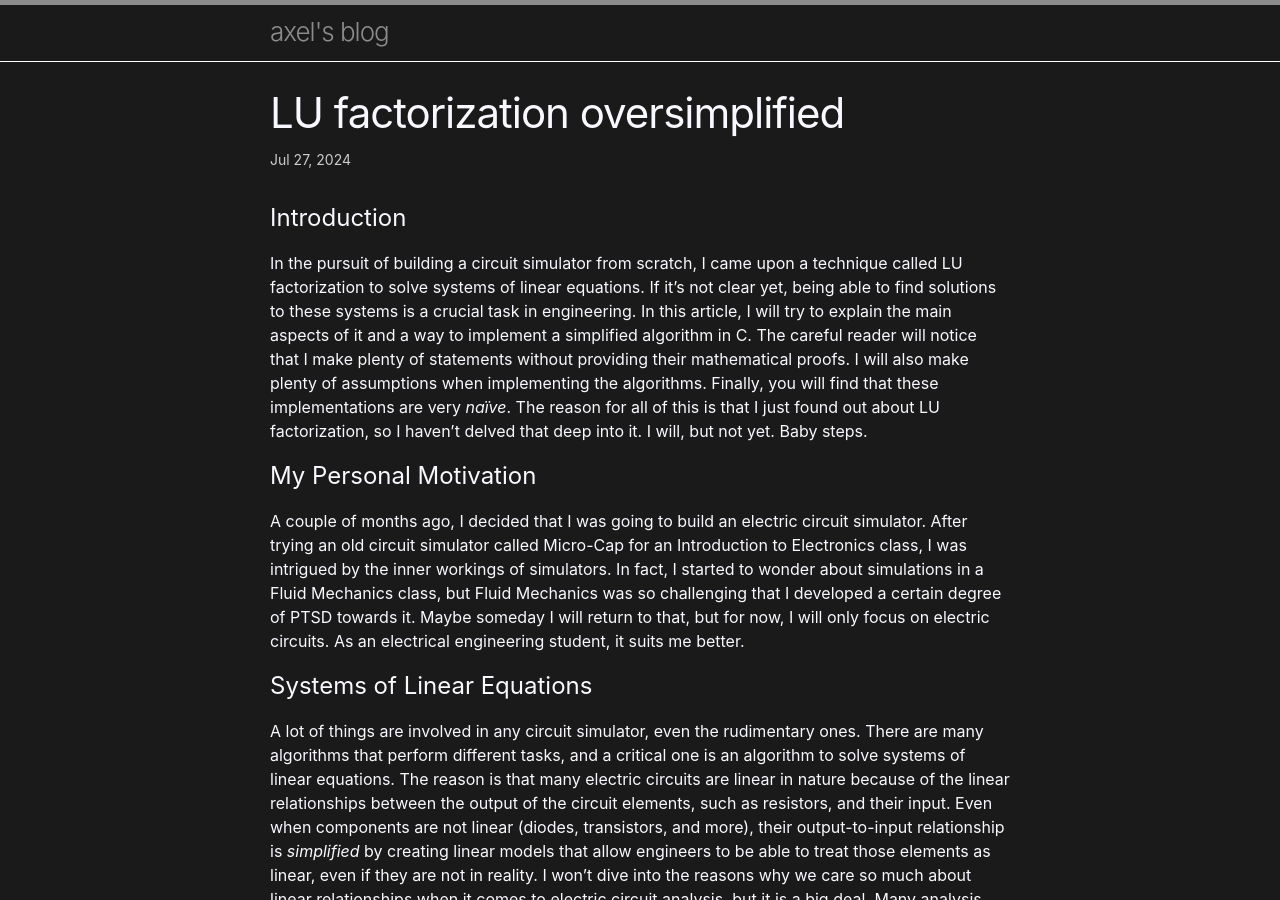
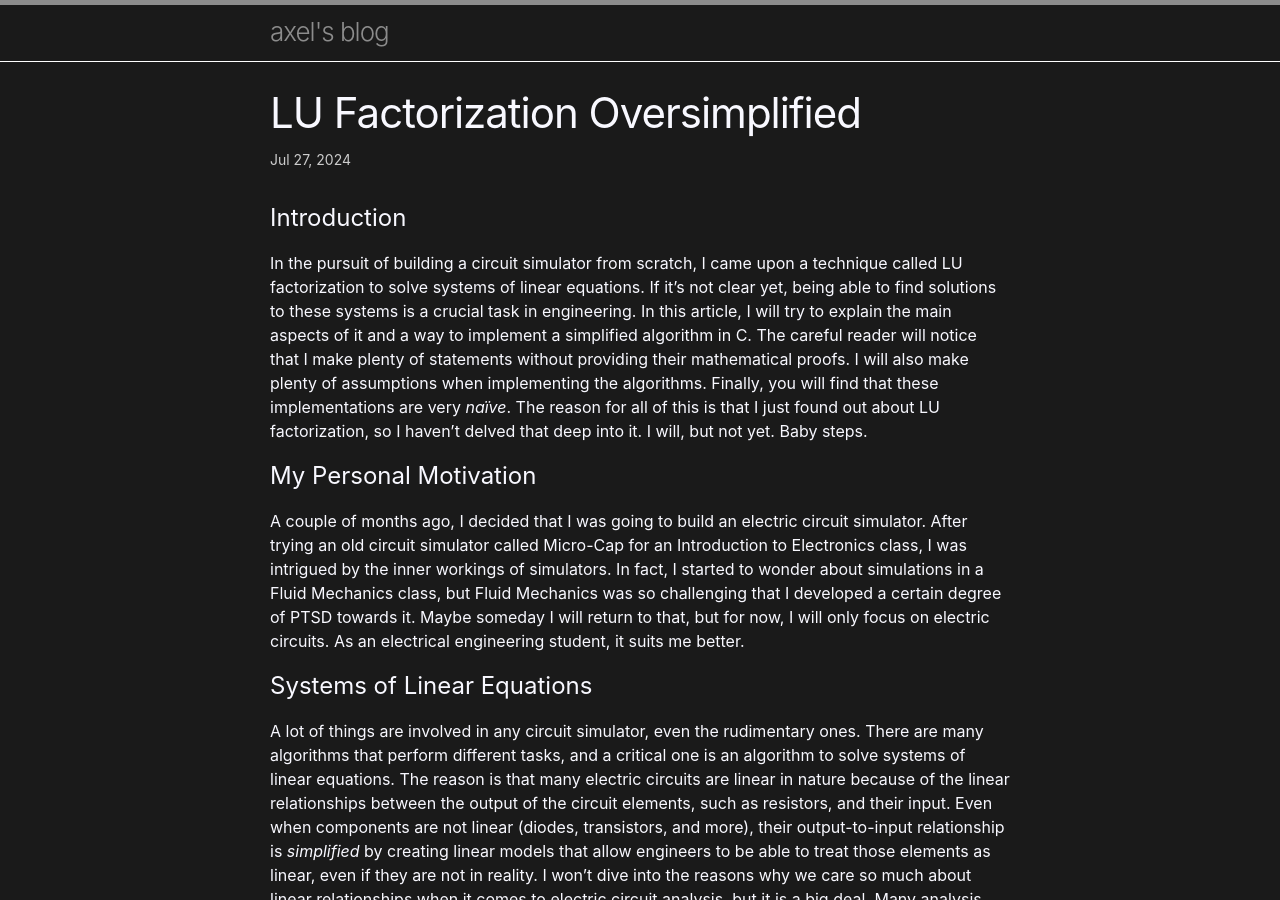
Before and after one commit to axelrogg/axelrogg.github.io, a Jekyll site: the page built from _posts/2024-07-27-lu-factorization-oversimplified.md, in a window 1280 px wide and 900 px high. Built offline with Jekyll 4.4.1, drawn with Linux system fonts in a browser that asks for light colours; formulas are drawn with MathJax 3.

```diff
--- a/_posts/2024-07-27-lu-factorization-oversimplified.md
+++ b/_posts/2024-07-27-lu-factorization-oversimplified.md
@@ -1,6 +1,6 @@
 ---
 layout: post
-title:  "LU factorization oversimplified"
+title:  "LU Factorization Oversimplified"
 ---
 
 # Introduction
```
